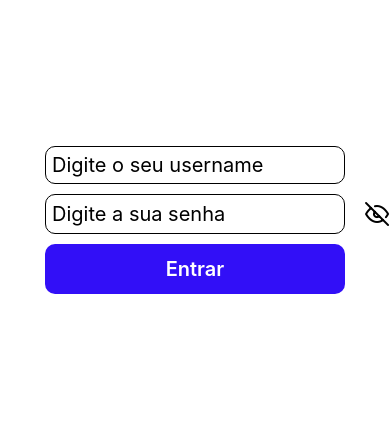
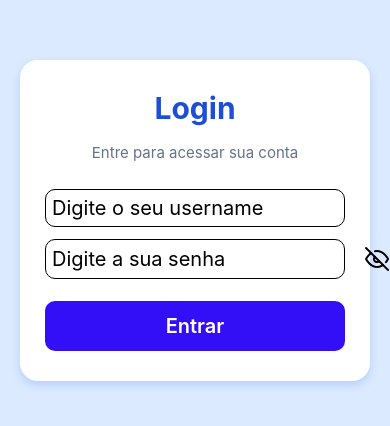
Before and after one commit to JoaoGabrielWMendes/trabalho-react-native-g1, a React Native app: screen /Login in a window 390 px wide. Shown: the part 202-628 px from the top of the page. Built offline with nearby package versions, Linux system fonts and the light colour scheme.

Commit message:
Design do Login

```diff
--- a/src/screens/Login.js
+++ b/src/screens/Login.js
@@ -1,10 +1,14 @@
 import { useState } from "react";
-import { StyleSheet, View, ActivityIndicator } from "react-native";
-import { login } from "../services/loginService"
+import {
+  StyleSheet,
+  View,
+  ActivityIndicator,
+  Text,
+} from "react-native";
+
+import { login } from "../services/loginService";
 import VLTextInput from "../components/VLTextInput";
 import VLButton from "../components/VLButton";
-
-
 
 export default function Login({ navigation }) {
   const [loading, setLoading] = useState(false);
@@ -12,28 +16,34 @@ export default function Login({ navigation }) {
   const [password, setPassword] = useState("");
 
   async function handleLogin() {
-        setLoading(true)
-        try{
-            const data = await login (username,password);
+    setLoading(true);
 
-            navigation.navigate("Home")
-        } catch(error){
-            if (error.message === "INVALID_CREDENTIALS"){
-                alert("Usuário ou senha incorretos")
-                return
+    try {
+      await login(username, password);
+      navigation.navigate("Home");
+    } catch (error) {
+      if (error.message === "INVALID_CREDENTIALS") {
+        alert("Usuário ou senha incorretos");
+        return;
       }
-            alert("Erro inesperado")
-            console.log(error)
-        }finally{
+
+      alert("Erro inesperado");
+      console.log(error);
+    } finally {
       setLoading(false);
     }
+  }
 
-
-    }
   return (
     <View style={styles.container}>
-        {loading? (
-            <ActivityIndicator size="large" color="blue"/>
+      <View style={styles.loginBox}>
+        <Text style={styles.title}>Login</Text>
+        <Text style={styles.subtitle}>
+          Entre para acessar sua conta
+        </Text>
+
+        {loading ? (
+          <ActivityIndicator size="large" color="#2563eb" />
         ) : (
           <>
             <VLTextInput
@@ -41,20 +51,24 @@ export default function Login({ navigation }) {
               onChangeText={setUsername}
               placeholder={"Digite o seu username"}
             />
+
             <VLTextInput
               passwordInput={true}
               value={password}
               onChangeText={setPassword}
               placeholder={"Digite a sua senha"}
             />
+
+            <View style={styles.buttonContainer}>
               <VLButton
                 title="Entrar"
                 action={handleLogin}
                 disabled={loading}
-
               />
+            </View>
           </>
         )}
+      </View>
     </View>
   );
 }
@@ -62,9 +76,46 @@ export default function Login({ navigation }) {
 const styles = StyleSheet.create({
   container: {
     flex: 1,
-    backgroundColor: "#fff",
+    backgroundColor: "#dbeafe",
     alignItems: "center",
     justifyContent: "center",
-    gap: 10,
+    padding: 20,
+  },
+
+  loginBox: {
+    width: "100%",
+    maxWidth: 400,
+    backgroundColor: "#ffffff",
+    padding: 30,
+    borderRadius: 18,
+    shadowColor: "#2563eb",
+    shadowOffset: {
+      width: 0,
+      height: 4,
+    },
+    shadowOpacity: 0.2,
+    shadowRadius: 8,
+    elevation: 6,
+    alignItems: "center",
+    gap: 12,
+  },
+
+  title: {
+    fontSize: 30,
+    fontWeight: "bold",
+    color: "#1d4ed8",
+    marginBottom: 5,
+  },
+
+  subtitle: {
+    fontSize: 15,
+    color: "#64748b",
+    marginBottom: 15,
+  },
+
+  buttonContainer: {
+    marginTop: 10,
+    width: "100%",
+    alignItems: "center",
   },
 });
```
Lines whose indentation alone changed are shown as unchanged.
